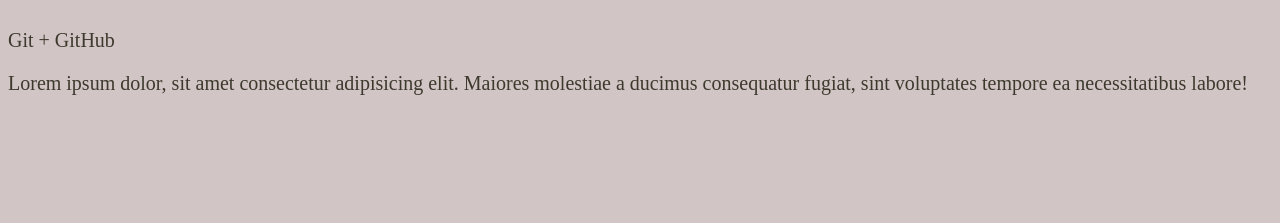
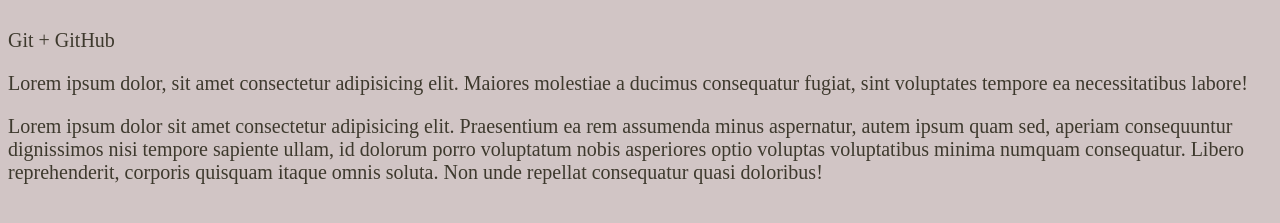
Before and after one commit to TolikZed/gitTest, a plain HTML site: page index.html in a window 1280 px wide. Shown: the part 95-318 px from the top of the page. Drawn offline with Linux system fonts and the light colour scheme.

Commit message:
Новая ветка

```diff
--- a/index.html
+++ b/index.html
@@ -13,6 +13,10 @@
   <p>Git + GitHub</p>
   <p>Lorem ipsum dolor, sit amet consectetur adipisicing elit. Maiores molestiae a ducimus consequatur fugiat, sint
     voluptates tempore ea necessitatibus labore!</p>
+  <p>Lorem ipsum dolor sit amet consectetur adipisicing elit. Praesentium ea rem assumenda minus aspernatur, autem ipsum
+    quam sed, aperiam consequuntur dignissimos nisi tempore sapiente ullam, id dolorum porro voluptatum nobis asperiores
+    optio voluptas voluptatibus minima numquam consequatur. Libero reprehenderit, corporis quisquam itaque omnis soluta.
+    Non unde repellat consequatur quasi doloribus!</p>
 </body>
 
 </html>
```
